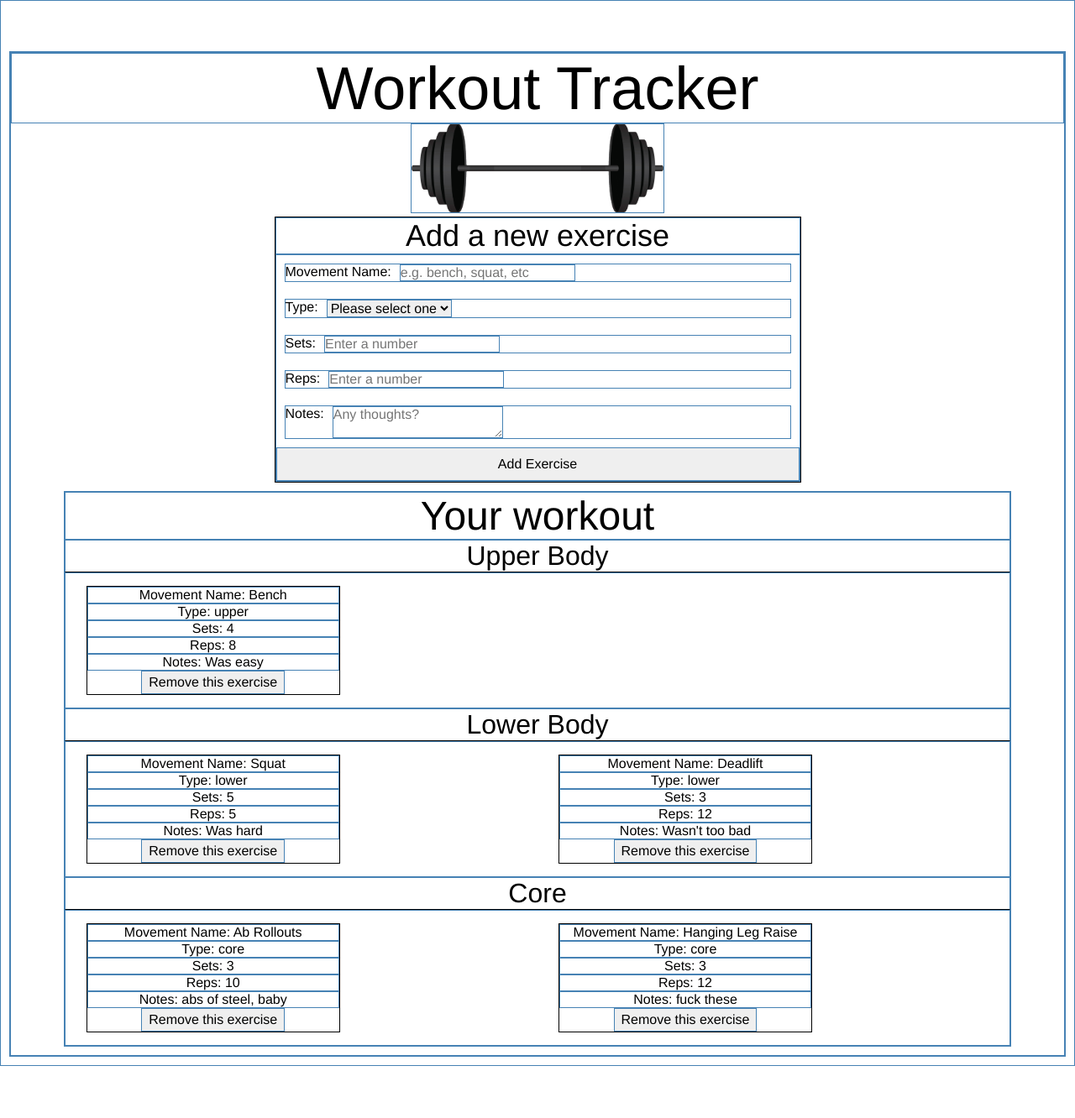
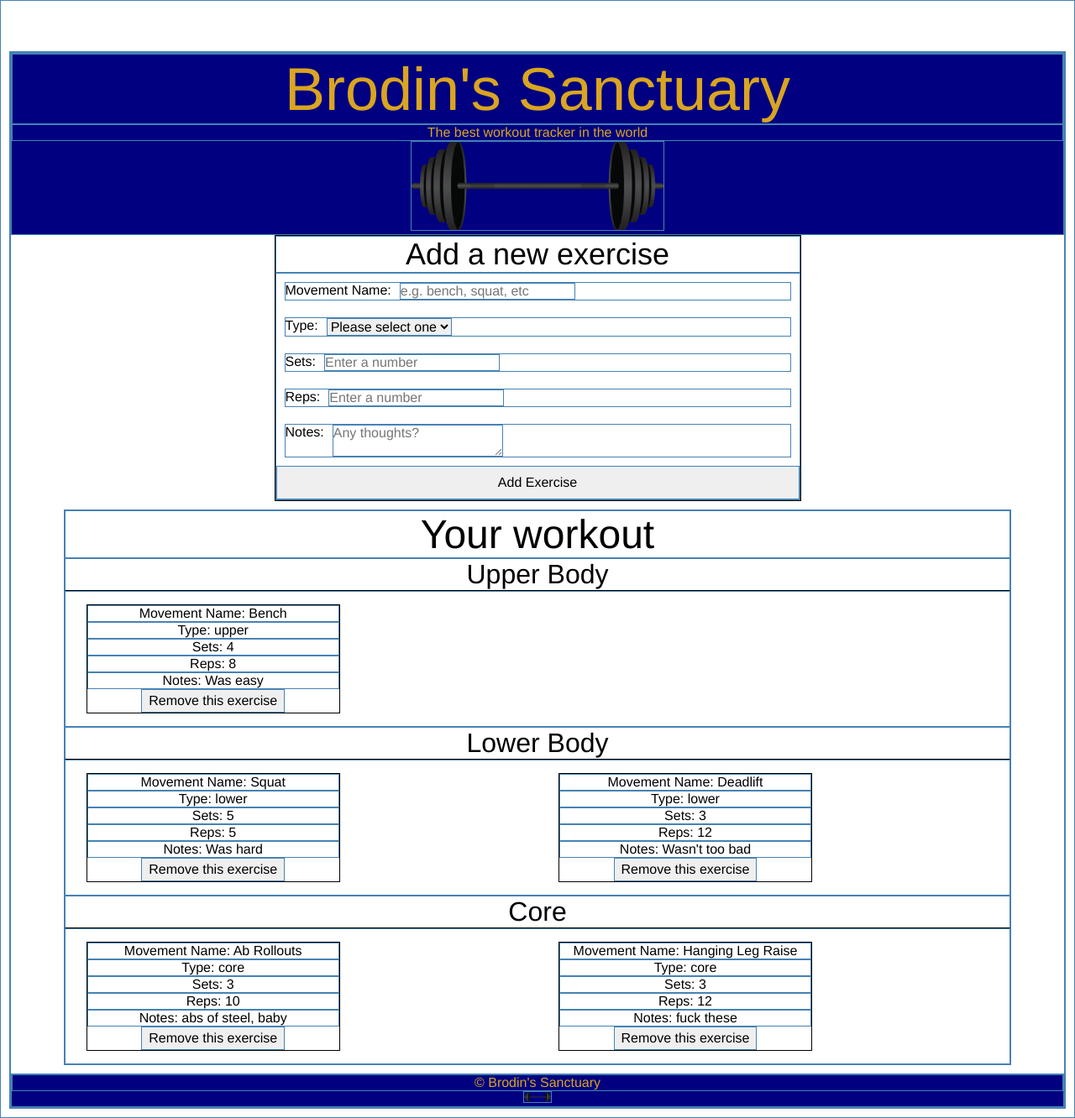
Before and after one commit to alchemy-bootcamp-two-summer-2018/list-of-vue, a Vue app: page / in a window 1280 px wide. Shown: the whole page at 84% size. Before the commit the page ends 1270 px from the top, so only its background shows below. Built offline with nearby package versions, Linux system fonts and the light colour scheme.

Commit message:
extracting header/footer

```diff
--- a/src/App.vue
+++ b/src/App.vue
@@ -1,7 +1,7 @@
 <template>
   <div id="app">
-    <h1>Workout Tracker</h1>
-    <img alt="workout logo" src="./assets/logo.png">
+    <Header/>
+
     <AddExerciseForm
       v-bind:onAdd="handleAdd"
     />
@@ -9,10 +9,15 @@
       v-bind:exercises="exercises"
       v-bind:onRemove="handleRemove"
     />
+
+    <Footer/>
   </div>
 </template>
 
 <script>
+import Header from './components/Header';
+import Footer from './components/Footer';
+
 import AddExerciseForm from './components/AddExerciseForm';
 import ExerciseList from './components/ExerciseList';
 import exercises from './exercises.js';
@@ -25,6 +30,8 @@ export default {
   components: {
     AddExerciseForm,
     ExerciseList,
+    Header,
+    Footer
   },
   methods: {
     handleAdd(exercise) {
@@ -45,13 +52,7 @@ export default {
 
 <style scoped>
 
-h1 {
-  font-size: 72px;
-  font-weight: 500;
-}
 
-img {
-  width: 300px;
-}
+
 
 </style>
--- /dev/null
+++ b/src/components/Footer.vue
@@ -0,0 +1,26 @@
+<template>
+  <footer>
+    <p>© Brodin's Sanctuary</p>
+    <img alt="workout logo" src="../assets/logo.png">
+  </footer>
+</template>
+
+<script>
+export default {
+
+
+};
+</script>
+
+<style scoped>
+
+img {
+  width: 32px;
+}
+
+footer {
+  background-color: navy;
+  color: goldenrod;
+}
+
+</style>
--- /dev/null
+++ b/src/components/Header.vue
@@ -0,0 +1,33 @@
+<template>
+  <header>
+    <h1>Brodin's Sanctuary</h1>
+    <p>
+      The best workout tracker in the world
+    </p>
+    <img alt="workout logo" src="../assets/logo.png">
+  </header>
+</template>
+
+<script>
+export default {
+
+
+};
+</script>
+
+<style scoped>
+
+h1 {
+  font-size: 72px;
+  font-weight: 500;
+}
+img {
+  width: 300px;
+}
+
+header {
+  background-color: navy;
+  color: goldenrod;
+}
+
+</style>
```
